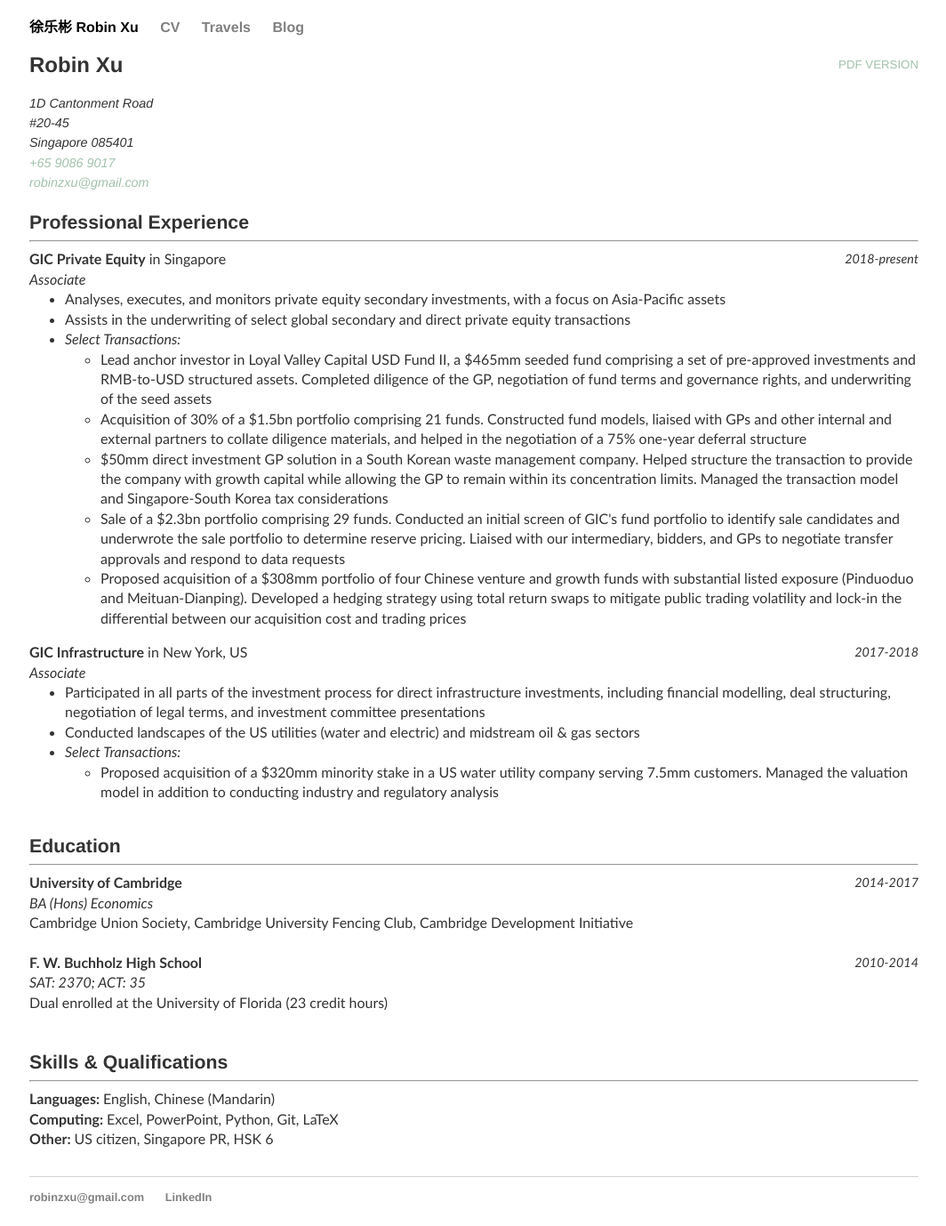
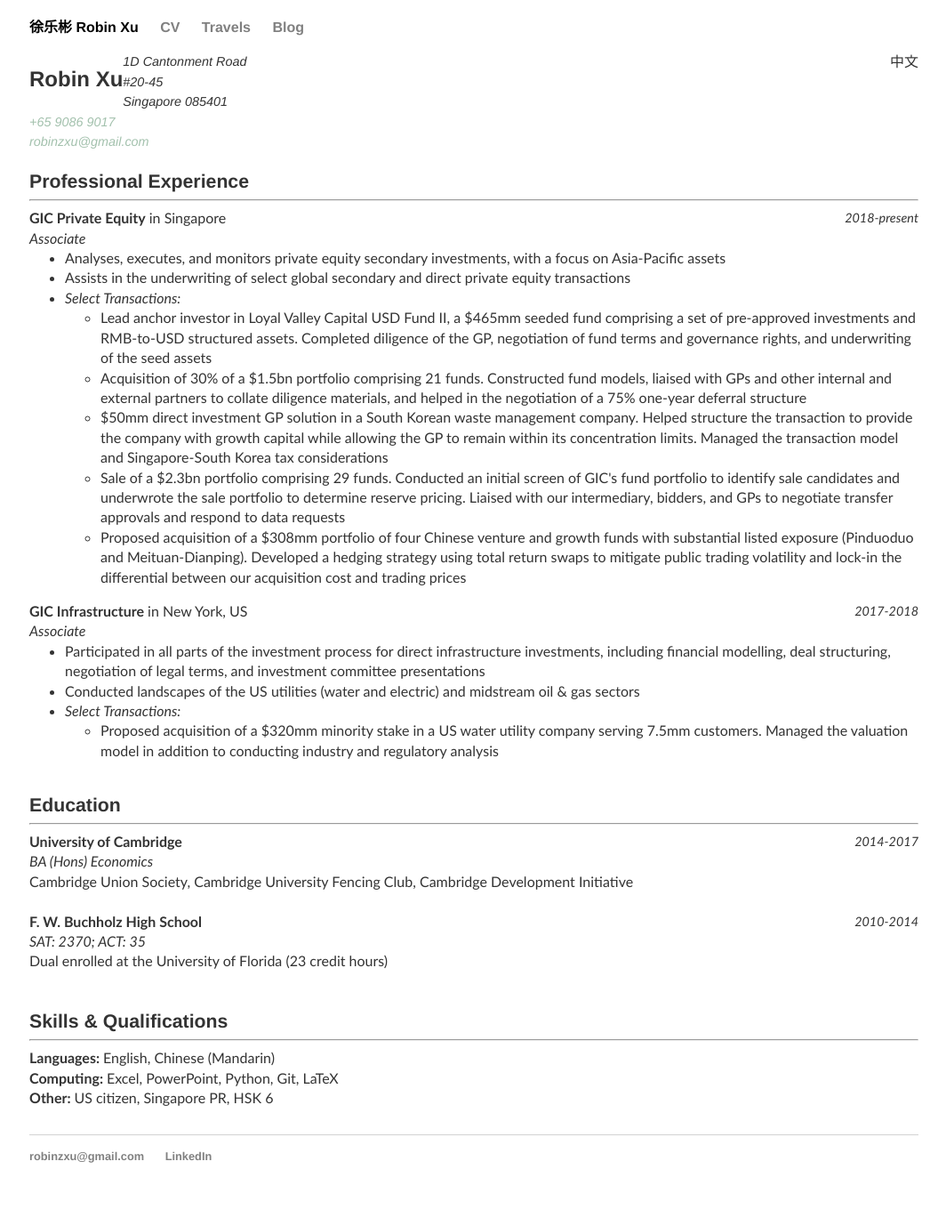
Before and after one commit to robinzxu/robinzxu.github.io, a Jekyll site: the page built from cv/index.html, in a window 1280 px wide. Shown: the whole page at 89% size, without its empty margins (107-1171 px from the left). Built offline with Jekyll 4.4.1, drawn with Linux system fonts in a browser that asks for light colours; after the commit the page ends 1332 px from its top, so only the background shows below that.

Commit message:
Update index.html

```diff
--- a/cv/index.html
+++ b/cv/index.html
@@ -5,9 +5,10 @@
 
 <div class="cv">
 
-<a target="_blank" rel="noopener noreferrer" href="Robin Xu - CV (October 20).pdf" class="download" title="PDF Version">PDF Version</a>
+<!--<a target="_blank" rel="noopener noreferrer" href="Robin Xu - CV (October 20).pdf" class="download" title="PDF Version">PDF Version</a> -->
 
-<h2>Robin Xu</h2>
+<div style="float:left;"><h2>Robin Xu</h2></div>
+<div style="float:right;">中文</div>
 
 <address style="font-size: 0.9em">
 	1D Cantonment Road<br>
```
